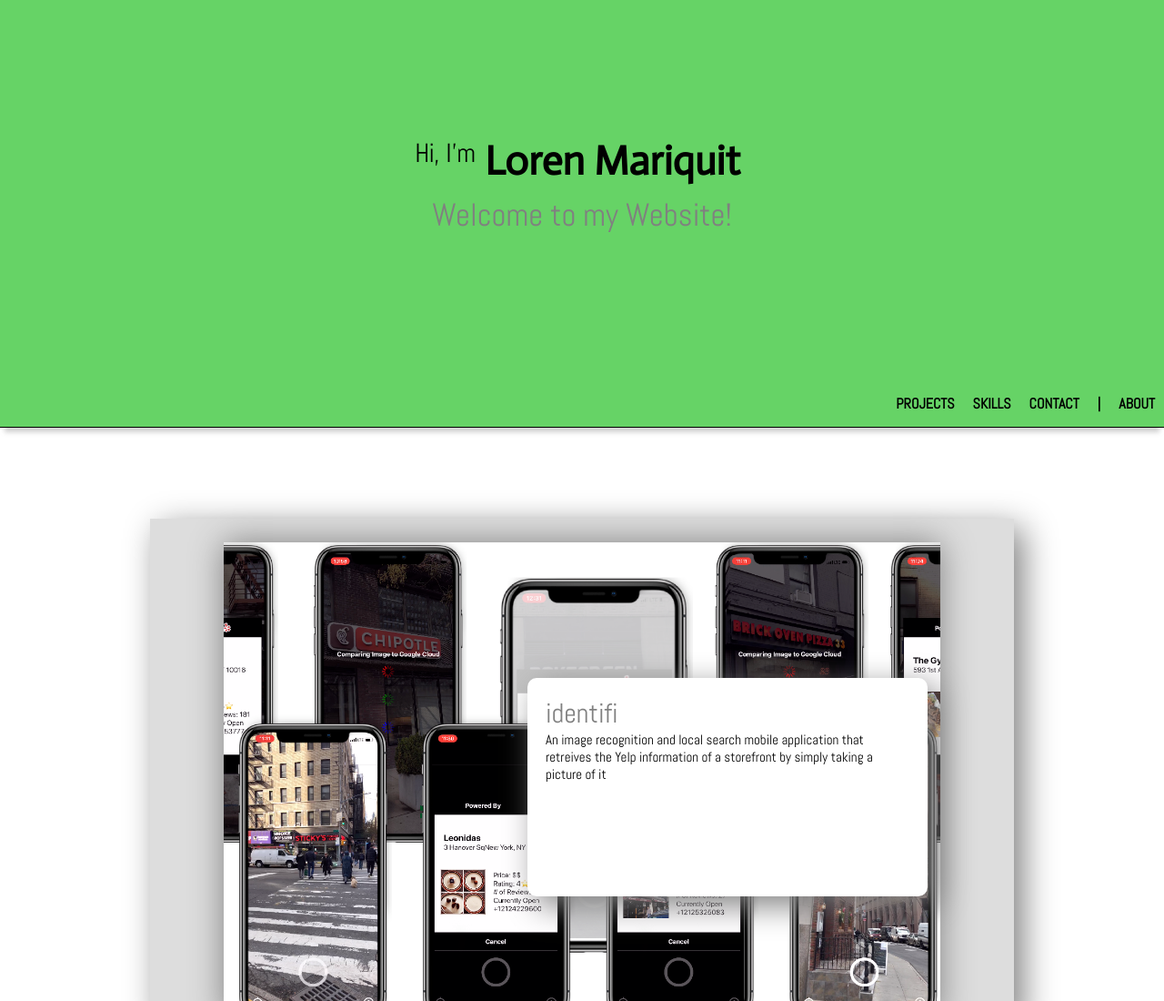
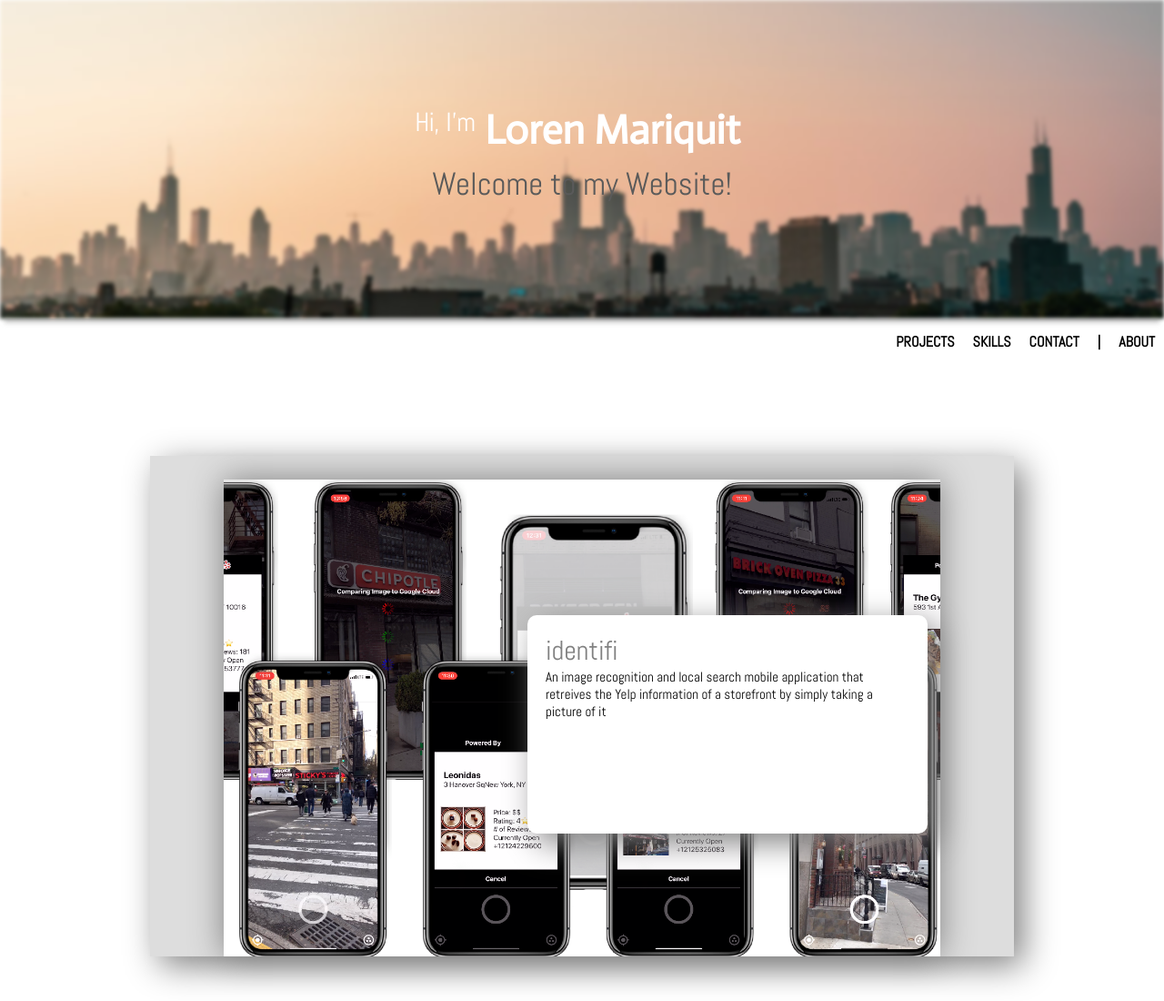
Before and after one commit to lmariquit/loren_website, a React app in the folder loren_website/: page / in a window 1280 px wide. Shown: the top 1100 px of the page at 91% size. Built offline with nearby package versions, Linux system fonts and the light colour scheme.

Commit message:
added skyline to background

```diff
--- a/loren_website/client/components/Home.js
+++ b/loren_website/client/components/Home.js
@@ -3,6 +3,8 @@
 const Home = () => {
   return (
     <div id="intro-container">
+      <div id="intro-background" />
+      <div id="intro-text">
         <div className="intro">
           <div id="intro-first-greeting">{`Hi, I\'m`}</div>
           <div id="intro-name">{`Loren Mariquit`}</div>
@@ -12,6 +14,7 @@
           className="intro"
         >{`Welcome to my Website!`}</div>
       </div>
+    </div>
   )
 }
 
--- a/loren_website/public/style.css
+++ b/loren_website/public/style.css
@@ -5,19 +5,40 @@
 
 /* HOME */
 #intro-container {
+  height: 350px;
+}
+
+#intro-text {
+  height: 100%;
+  position: relative;
   display: flex;
   flex-direction: column;
   justify-content: center;
   align-items: center;
-  background-color: rgb(102, 211, 102);
-  padding: 150px 0;
+  box-shadow: 0 10px 5px -5px rgba(128, 128, 128, 0.37);
+}
+
+#intro-text::before {
+  position: absolute;
+  z-index: -1;
+  top: 0;
+  bottom: 0;
+  left: 0;
+  right: 0;
+  content: '';
+  background-image: url('nyc_sunset.png');
+  object-fit: scale-down;
+  background-size: cover;
+  background-repeat: no-repeat;
+  background-position: center center;
+  filter: blur(2px);
 }
 
 .intro {
   display: flex;
   flex-direction: row;
   font-size: 29px;
-  color: black;
+  color: white;
   font-weight: 500;
   font-family: 'Abel'; /* from font google API added in HTML */
 }
@@ -27,12 +48,13 @@
   margin: 0 10px;
   font-size: 45px;
   font-family: 'Actor'; /* from font google API added in HTML */
+  color: white;
 }
 
 #intro-second-greeting {
   padding: 10px 0;
   font-size: 35px;
-  color: grey;
+  color: rgb(90, 90, 90);
 }
 
 /* NAV */
@@ -43,11 +65,6 @@
   top: 0;
   z-index: 1;
   padding: 15px 0;
-  background-color: white; /* temporary */
-  border-bottom-style: solid;
-  border-width: 1px;
-  background-color: rgb(102, 211, 102);
-  box-shadow: 0 10px 5px -5px rgba(128, 128, 128, 0.37);
 }
 
 .nav-item {
```
Also changed, not shown: loren_website/public/nyc_skyline.png (added), loren_website/public/nyc_sunset.png (added), loren_website/public/skyline.png (added), loren_website/public/skyline_NYC.png (added). Lines whose indentation alone changed are shown as unchanged.
